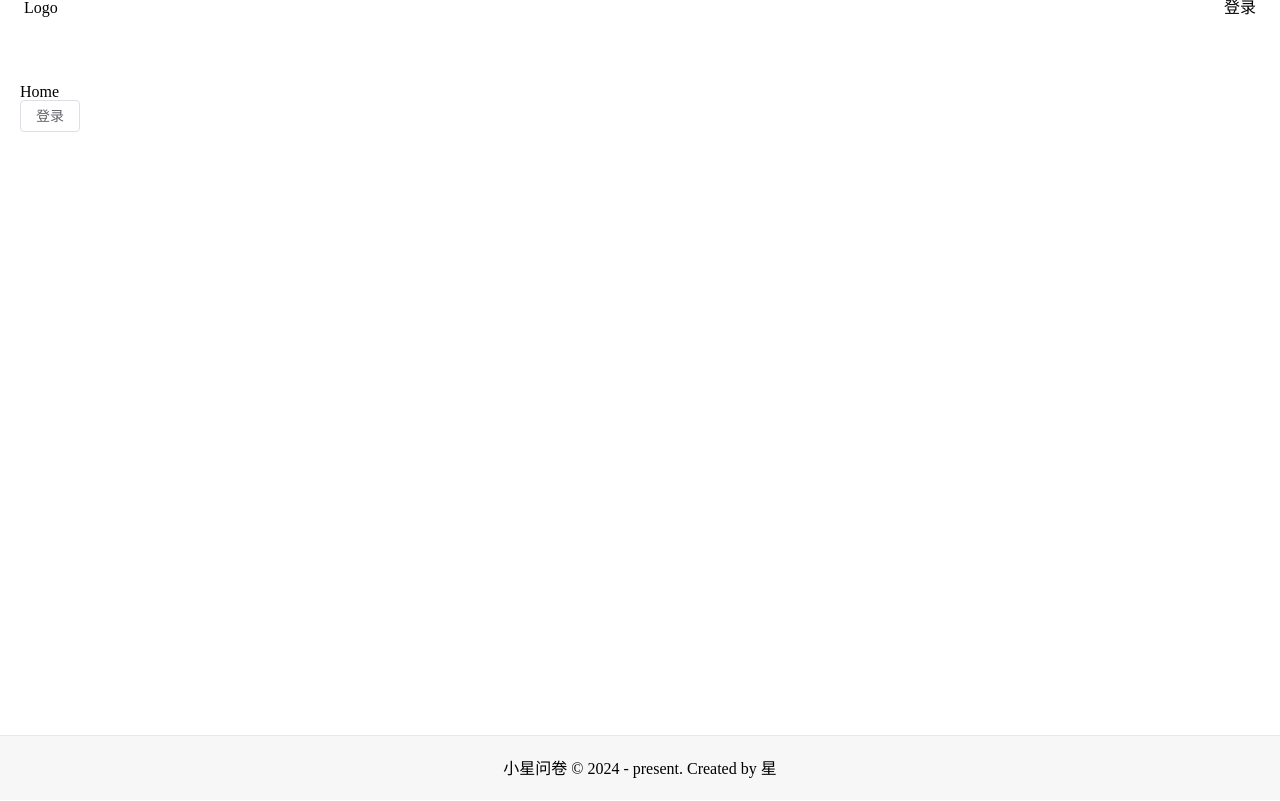
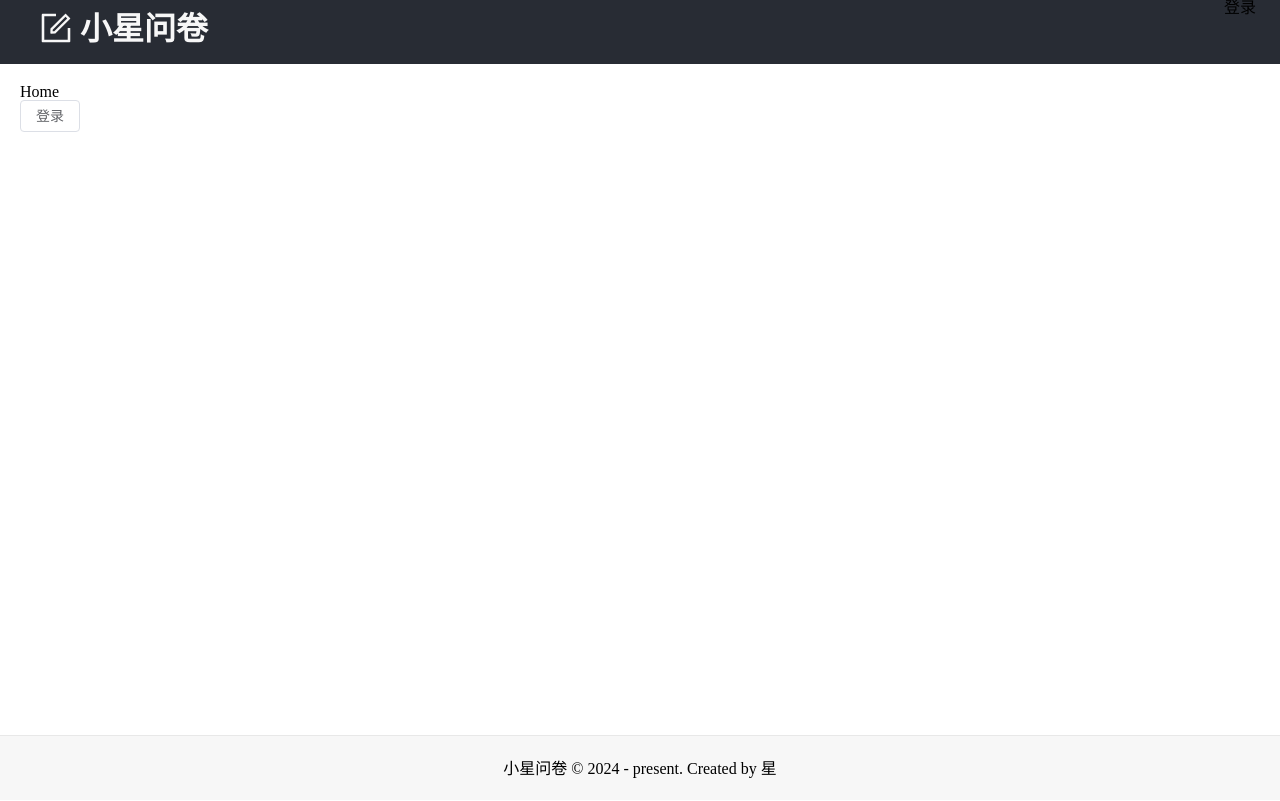
Before and after one commit to xing-6464/v-questionnaire-star, a Vue app: page / in a window 1280 px wide. Built offline with nearby package versions, Linux system fonts and the light colour scheme.

Commit message:
chore: 使用elementplus开发logo组件

```diff
--- a/components.d.ts
+++ b/components.d.ts
@@ -14,6 +14,7 @@ declare module 'vue' {
     ElIcon: typeof import('element-plus/es')['ElIcon']
     ElMain: typeof import('element-plus/es')['ElMain']
     ElSpace: typeof import('element-plus/es')['ElSpace']
+    Logo: typeof import('./src/components/Logo.vue')['default']
     QuestionCard: typeof import('./src/components/QuestionCard.vue')['default']
     RouterLink: typeof import('vue-router')['RouterLink']
     RouterView: typeof import('vue-router')['RouterView']
--- /dev/null
+++ b/src/components/Logo.vue
@@ -0,0 +1,31 @@
+<template>
+  <div class="container">
+    <router-link to="/">
+      <el-space>
+        <h1>
+          <FormOutlined />
+        </h1>
+        <h1>小星问卷</h1>
+      </el-space>
+    </router-link>
+  </div>
+</template>
+
+<script setup lang="ts">
+import { FormOutlined } from '@ant-design/icons-vue'
+</script>
+
+<style scoped lang="scss">
+.container {
+  width: 200px;
+  margin: 12px 0;
+  line-height: 1;
+  text-align: center;
+
+  h1 {
+    font-size: 32px;
+    color: #f7f7f7;
+    font-weight: 600;
+  }
+}
+</style>
--- a/src/layouts/MainLayout.vue
+++ b/src/layouts/MainLayout.vue
@@ -1,7 +1,9 @@
 <template>
   <div class="common-layout">
     <el-header class="header">
-      <div class="left">Logo</div>
+      <div class="left">
+        <Logo></Logo>
+      </div>
       <div class="right">登录</div>
     </el-header>
     <el-main class="main">
@@ -11,12 +13,15 @@
   </div>
 </template>
 
-<script setup lang="ts"></script>
+<script setup lang="ts">
+import Logo from '@/components/Logo.vue'
+</script>
 
 <style scoped lang="scss">
 .header {
   padding: 0 24px;
   height: 64px;
+  background-color: #282c34;
 
   .left {
     float: left;
```
